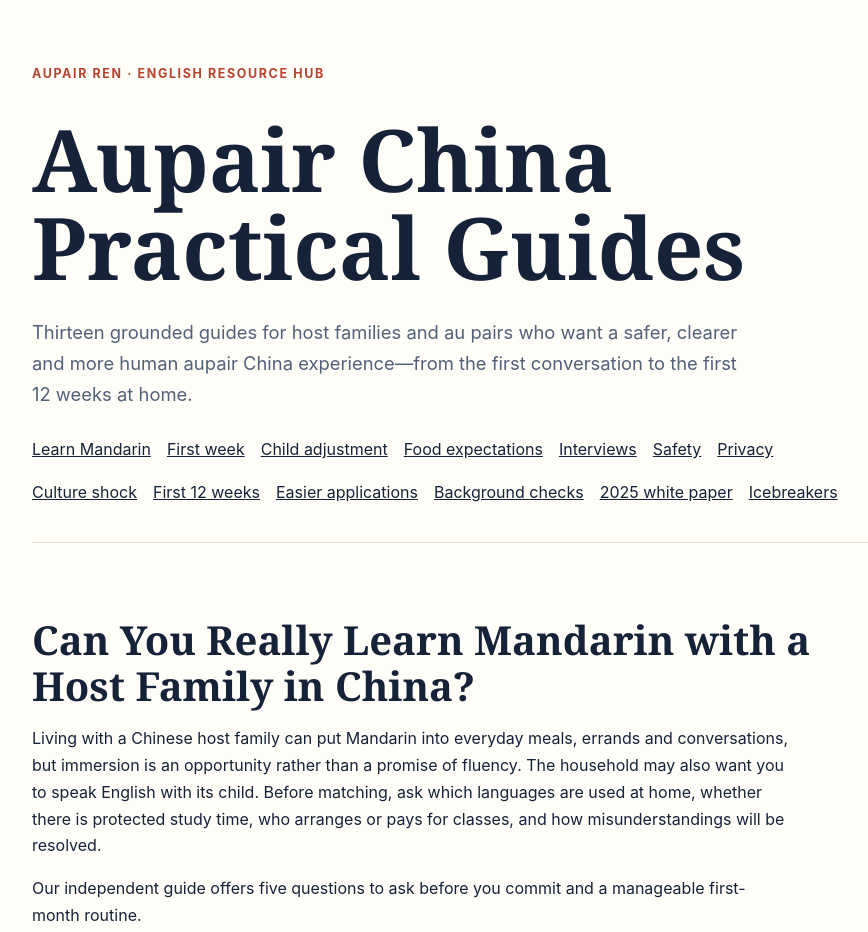
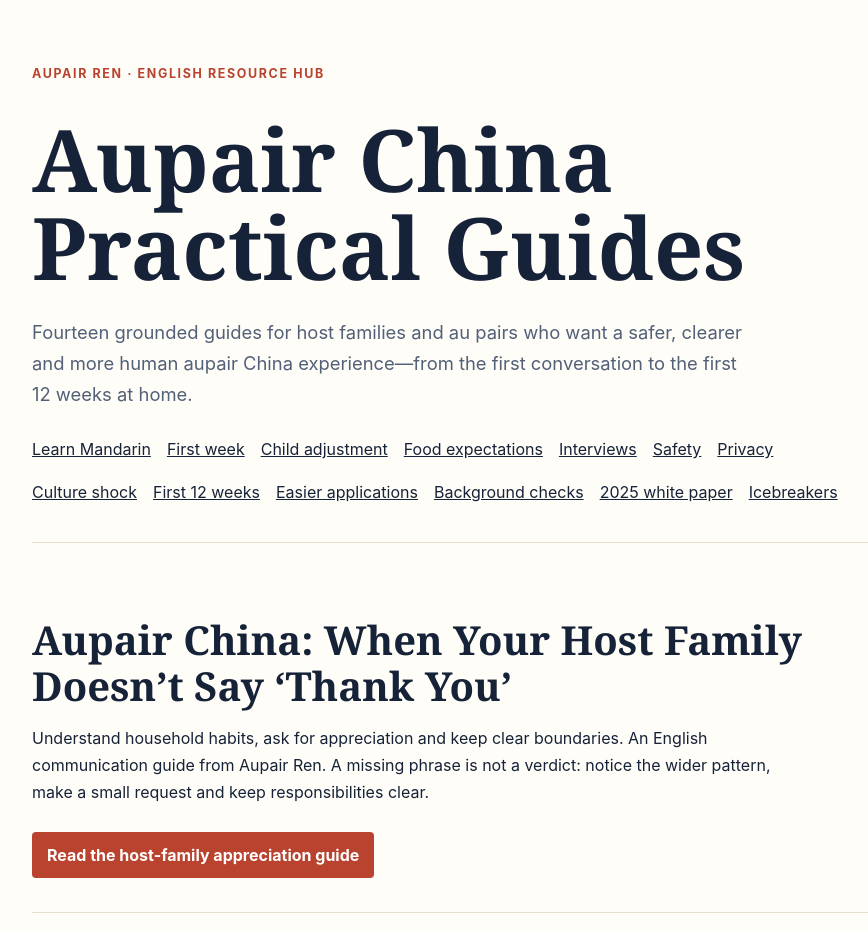
Before and after one commit to yuyohe/aupair-china-guides, a plain HTML site: page index.html in a window 1280 px wide. Shown: the top 932 px of the page, without its empty margins (182-1050 px from the left). Drawn offline with Linux system fonts and the light colour scheme.

Commit message:
Add appreciation guide to resource hub

```diff
--- a/index.html
+++ b/index.html
@@ -28,11 +28,13 @@
   <header>
     <div class="kicker">Aupair Ren · English Resource Hub</div>
     <h1>Aupair China Practical Guides</h1>
-    <p class="lead">Thirteen grounded guides for host families and au pairs who want a safer, clearer and more human aupair China experience—from the first conversation to the first 12 weeks at home.</p>
+    <p class="lead">Fourteen grounded guides for host families and au pairs who want a safer, clearer and more human aupair China experience—from the first conversation to the first 12 weeks at home.</p>
     <nav aria-label="Guide sections">
       <a href="#mandarin">Learn Mandarin</a><a href="#arrival">First week</a><a href="#child">Child adjustment</a><a href="#food">Food expectations</a><a href="#interview">Interviews</a><a href="#safety">Safety</a><a href="#privacy">Privacy</a><a href="#culture">Culture shock</a><a href="#culture-12-weeks">First 12 weeks</a><a href="#application">Easier applications</a><a href="#background-checks">Background checks</a><a href="#white-paper">2025 white paper</a><a href="#icebreakers">Icebreakers</a>
     </nav>
   </header>
+
+  <article id="appreciation"><h2>Aupair China: When Your Host Family Doesn’t Say ‘Thank You’</h2><p>Understand household habits, ask for appreciation and keep clear boundaries. An English communication guide from Aupair Ren. A missing phrase is not a verdict: notice the wider pattern, make a small request and keep responsibilities clear.</p><a class="source" href="aupair-china-host-family-thank-you.html">Read the host-family appreciation guide</a></article>
 
   <article id="mandarin">
     <h2>Can You Really Learn Mandarin with a Host Family in China?</h2>
@@ -131,7 +133,7 @@
   </article>
 
   <aside class="note"><strong>About Aupair Ren:</strong> Aupair Ren publishes practical resources and real stories for host families and au pairs considering cultural exchange and childcare arrangements in China. Visit <a href="https://www.aupair.ren/" target="_blank" rel="noopener">Aupair Ren</a> for more English and bilingual guidance.</aside>
-  <footer>Independent English guide collection maintained by Aupair Ren. Last updated September 23, 2026.</footer>
+  <footer>Independent English guide collection maintained by Aupair Ren. Last updated September 28, 2026.</footer>
 </main>
 </body>
 </html>
```
